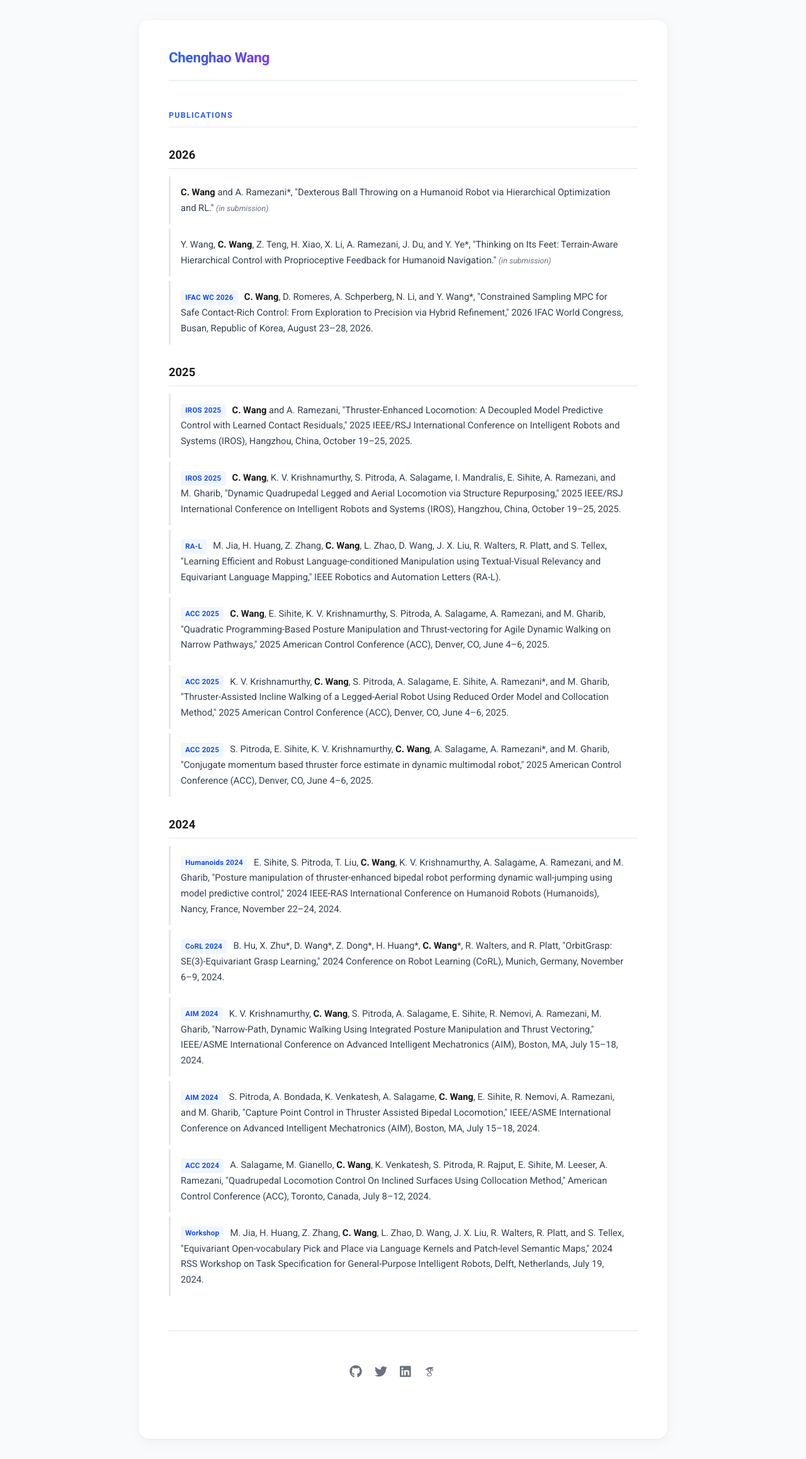
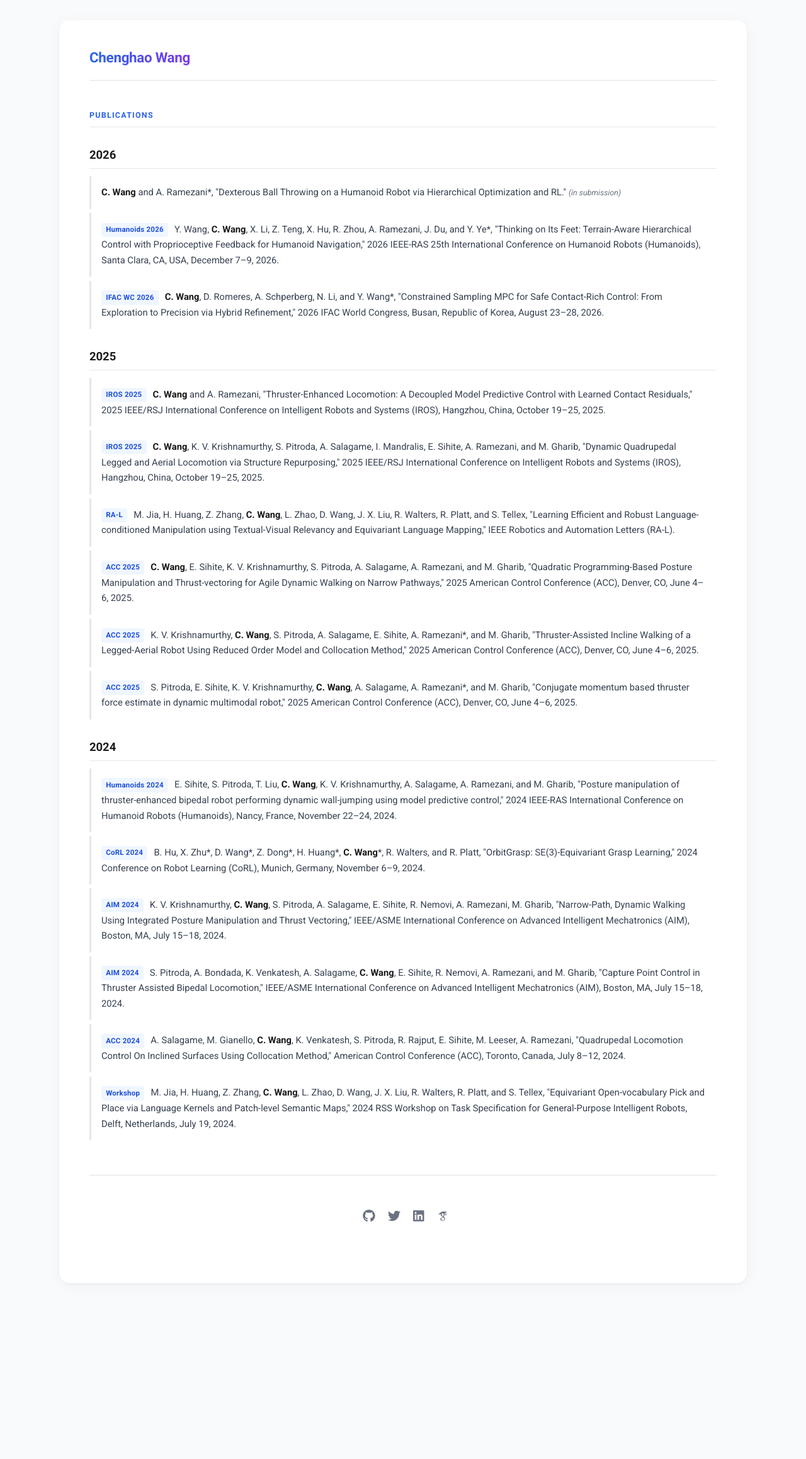
Before and after one commit to chengh-wang/chengh-wang.github.io, a Jekyll site: the page built from publications.md, in a window 1280 px wide. Shown: the whole page at 63% size. Built offline with Jekyll 4.4.1, drawn with Linux system fonts in a browser that asks for light colours; after the commit the page ends 2069 px from its top, so only the background shows below that.

Commit message:
Update research highlights, profile, news, and publications

```diff
--- a/_includes/publications.html
+++ b/_includes/publications.html
@@ -9,8 +9,8 @@
         <span class="pub-status">(in submission)</span>
       </li>
       <li class="pub-item pub-collab">
-        Y. Wang, <b>C. Wang</b>, Z. Teng, H. Xiao, X. Li, A. Ramezani, J. Du, and Y. Ye*, "Thinking on Its Feet: Terrain-Aware Hierarchical Control with Proprioceptive Feedback for Humanoid Navigation."
-        <span class="pub-status">(in submission)</span>
+        <span class="pub-venue">Humanoids 2026</span>
+        Y. Wang, <b>C. Wang</b>, X. Li, Z. Teng, X. Hu, R. Zhou, A. Ramezani, J. Du, and Y. Ye*, "Thinking on Its Feet: Terrain-Aware Hierarchical Control with Proprioceptive Feedback for Humanoid Navigation," 2026 IEEE-RAS 25th International Conference on Humanoid Robots (Humanoids), Santa Clara, CA, USA, December 7–9, 2026.
       </li>
       <li class="pub-item">
         <span class="pub-venue">IFAC WC 2026</span>
--- a/assets/css/main.scss
+++ b/assets/css/main.scss
@@ -38,13 +38,19 @@ a:hover {
 
 // Layout
 .col-lg-8 {
-  max-width: 840px;
+  max-width: 1092px;
   background: $card-bg;
   border-radius: 16px;
   box-shadow: 0 1px 3px rgba(0,0,0,0.06), 0 4px 24px rgba(0,0,0,0.04);
   margin-top: 2rem !important;
   margin-bottom: 2rem !important;
   padding: 2.5rem 3rem !important;
+}
+
+@media (min-width: 992px) {
+  .col-lg-8 {
+    width: 86.666667%;
+  }
 }
 
 // Header
@@ -106,12 +112,32 @@ header nav a.active {
   border-radius: 50%;
   box-shadow: 0 4px 24px rgba(0,0,0,0.12);
   width: 68%;
+  max-width: 258px;
   aspect-ratio: 1;
   object-fit: cover;
   display: block;
   margin-left: auto;
+  margin-right: auto;
   border: 4px solid $card-bg;
   outline: 2px solid $border;
+}
+
+.profile-socials {
+  display: flex;
+  justify-content: center;
+  gap: 1.25rem;
+  margin-top: 1.1rem;
+}
+
+.social-icons.profile-socials a {
+  margin-right: 0;
+}
+
+@media (min-width: 768px) {
+  .profile-column {
+    position: relative;
+    top: -12px;
+  }
 }
 
 // Bio meta (location + email)
@@ -154,6 +180,23 @@ header nav a.active {
   color: $accent !important;
   transform: translateY(-2px);
   text-decoration: none;
+}
+
+// Research highlights
+.research-highlights {
+  display: grid;
+  grid-template-columns: repeat(3, minmax(0, 1fr));
+  gap: 0.75rem;
+}
+
+.highlight-gif {
+  display: block;
+  width: 100%;
+  height: auto;
+  min-width: 0;
+  aspect-ratio: 16 / 9;
+  object-fit: contain;
+  border-radius: 0;
 }
 
 // News
@@ -350,7 +393,7 @@ header nav a.active {
 
   .headshot {
     width: 40%;
-    margin: 0 auto 1.5rem;
+    margin: 0 auto;
   }
 
   .row.g-5 > .col-md-6:last-child {
```
Also changed, not shown: _layouts/home.html (+16 -6 lines), index.md (+1 -1 lines), 3 other files.
